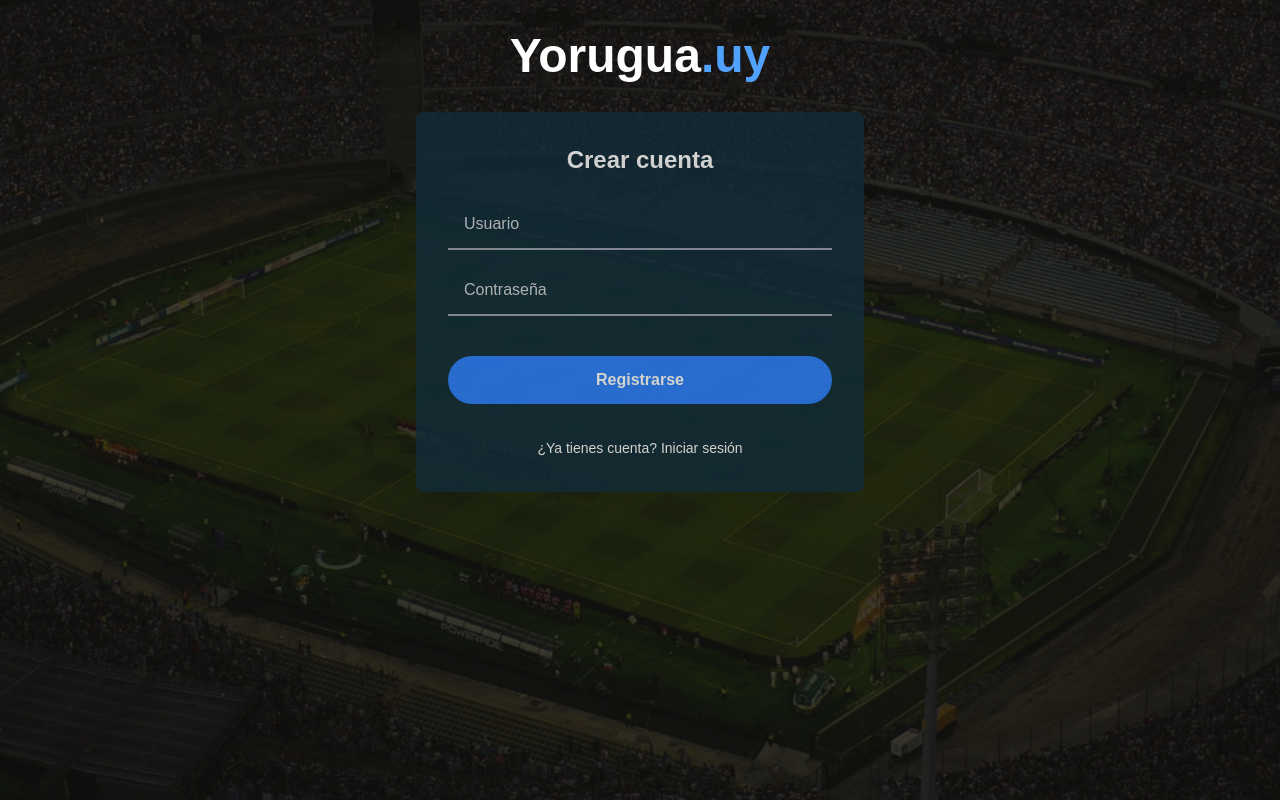
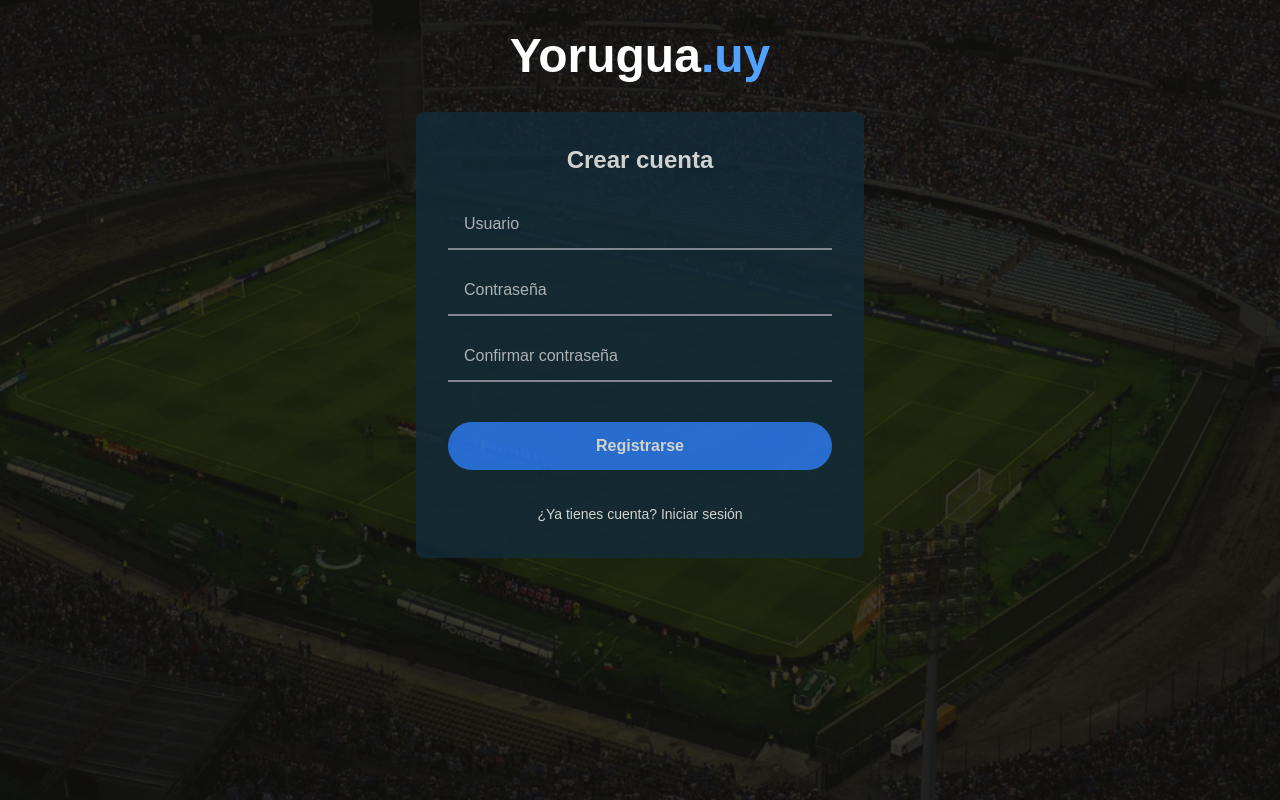
Before and after one commit to gonzalocastaldi/yorugua-frontend, a Next.js app: page /register in a window 1280 px wide. Built offline with nearby package versions, Linux system fonts and the light colour scheme.

Commit message:
fix register

```diff
--- a/src/app/api/auth/register/route.ts
+++ b/src/app/api/auth/register/route.ts
@@ -4,7 +4,7 @@ export async function POST(request: NextRequest) {
   try {
     const { username, password } = await request.json();
 
-    // Llamada al backend externo de registro
+
     const response = await fetch("https://yorugua-backend-production.up.railway.app/api/v1/users/register", {
       method: "POST",
       headers: {
@@ -19,13 +19,11 @@ export async function POST(request: NextRequest) {
     const data = await response.json();
 
     if (response.ok) {
-      // Registro exitoso
       return NextResponse.json({
         message: "Registro exitoso",
         ...data,
       });
     } else {
-      // Error en el registro
       return NextResponse.json(
         { message: data.message || "Error al registrar usuario" },
         { status: 400 }
--- a/src/app/dashboard/page.tsx
+++ b/src/app/dashboard/page.tsx
@@ -47,7 +47,7 @@ export default function Dashboard() {
       <div className="relative z-10 flex items-center justify-center px-4">
         <ul className="flex items-center space-x-10">
           <li>
-        <a href="/myTeam" className="hover:text-blue-400 transition tracking-[0.1em]">Mi equipo</a>
+        <a href="/my-team" className="hover:text-blue-400 transition tracking-[0.1em]">Mi equipo</a>
           </li>
           <li>|</li>
           <li>
--- a/src/app/register/page.tsx
+++ b/src/app/register/page.tsx
@@ -7,7 +7,8 @@ import Link from "next/link";
 export default function Register() {
   const [formData, setFormData] = useState({
     usuario: "",
-    contraseña: ""
+    contraseña: "",
+    confirmarcontraseña: ""
   });
   const [isLoading, setIsLoading] = useState(false);
   const [error, setError] = useState("");
@@ -28,6 +29,17 @@ export default function Register() {
     setError("");
     setSuccess("");
     try {
+      if (formData.contraseña !== formData.confirmarcontraseña) {
+        setError("Las contraseñas no coinciden");
+        setIsLoading(false);
+        return;
+      }
+      const isValidPassword = /^(?=.*\d)(?=.*[!@#$%^&*()_+\-=\[\]{};':"\\|,.<>\/?])(?=.*[A-Za-z]).{8,}$/.test(formData.contraseña);
+      if (!isValidPassword) {
+        setError("La contraseña debe tener al menos 8 caracteres, un número y un carácter especial.");
+        setIsLoading(false);
+        return;
+      }
       const response = await fetch("/api/auth/register", {
         method: "POST",
         headers: {
@@ -35,10 +47,11 @@ export default function Register() {
         },
         body: JSON.stringify({
           username: formData.usuario,
-          password: formData.contraseña,
+          password: formData.contraseña
         }),
       });
       const data = await response.json();
+      console.log("Response:", response);
       if (response.ok) {
         setSuccess("¡Registro exitoso! Ahora puedes iniciar sesión.");
         setTimeout(() => router.push("/"), 1500);
@@ -101,10 +114,21 @@ export default function Register() {
                 className="w-full px-4 py-3 bg-transparent border-b-2 border-gray-400 text-white placeholder-gray-300 focus:border-white focus:outline-none transition-colors"
               />
             </div>
+            <div>
+              <input
+                type="password"
+                name="confirmarcontraseña"
+                placeholder="Confirmar contraseña"
+                value={formData.confirmarcontraseña}
+                onChange={handleInputChange}
+                required
+                className="w-full px-4 py-3 bg-transparent border-b-2 border-gray-400 text-white placeholder-gray-300 focus:border-white focus:outline-none transition-colors"
+              />
+            </div>
             <button
               type="submit"
               disabled={isLoading}
-              className="w-full bg-blue-500 hover:bg-blue-600 disabled:bg-blue-300 text-white font-semibold py-3 px-6 rounded-full transition-colors mt-6"
+              className="w-full bg-blue-500 hover:bg-blue-600 disabled:bg-blue-300 text-white font-semibold py-3 px-6 rounded-full transition-colors mt-6 cursor-pointer"
             >
               {isLoading ? "Registrando..." : "Registrarse"}
             </button>
```
Also changed, not shown: src/app/my-team/page.tsx (renamed from src/app/myTeam/page.tsx).
